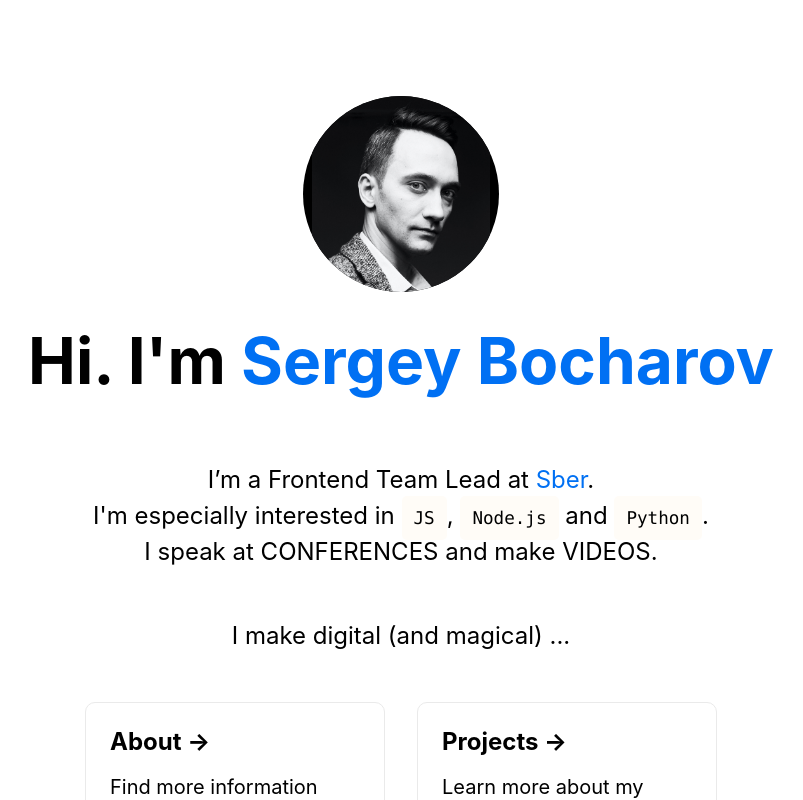
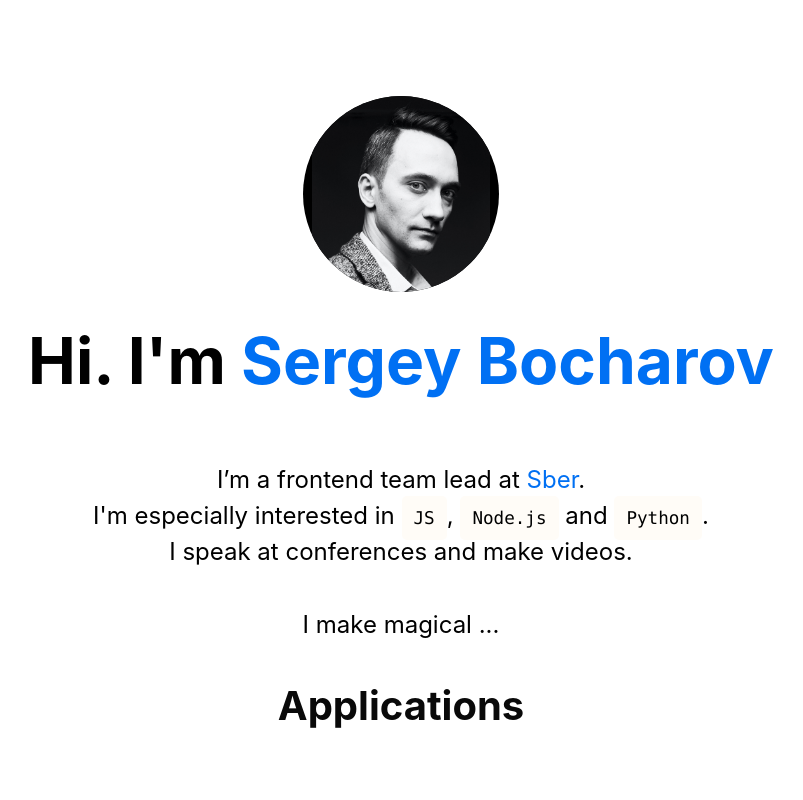
Before and after one commit to godfreyd/sergey-bocharov, a Next.js app: page / in a window 1280 px wide. Shown: the top 800 px of the page, without its empty margins (239-1042 px from the left). Built offline with nearby package versions, Linux system fonts and the light colour scheme.

Commit message:
Added animation

```diff
--- /dev/null
+++ b/src/components/Headline/Headline.module.scss
@@ -0,0 +1,5 @@
+.Headline {
+    display: block;
+    font-size: 2.5rem;
+    opacity: 1;
+}
--- /dev/null
+++ b/src/components/Headline/index.tsx
@@ -0,0 +1,71 @@
+import React, { FC, useRef, useEffect, useState } from 'react'
+import { gsap } from "gsap";
+import styles from './Headline.module.scss'
+
+const useInterval = (callback: undefined, delay?: number) => {
+    const savedCallback = useRef();
+
+    // Remember the latest callback.
+    useEffect(() => {
+      savedCallback.current = callback;
+    }, [callback]);
+
+    // Set up the interval.
+    useEffect(() => {
+      const tick = () => {
+        savedCallback.current();
+      }
+
+      if (delay !== null) {
+        let id = setInterval(tick, delay);
+        return () => clearInterval(id);
+      }
+    }, [delay]);
+}
+
+export const Headline: FC = () => {
+    const timeLine = gsap.timeline();
+    const headRef = useRef(null)
+    const headlines = ["Experiences","APIs & Libraries","Applications"];
+    const [text, setText] = useState('Applications');
+    let [count, setCount] = useState(0);
+
+    useInterval(() => {
+        const changeHeadline = () => {
+            timeLine.set(headRef.current, {
+                y: -10,
+                opacity: 0
+            });
+
+            timeLine.to(headRef.current, {
+                duration: 1.5,
+                opacity: 1,
+                y: 10
+            })
+        }
+
+        timeLine.set(headRef.current, {
+            y: -10,
+            opacity: 0
+        });
+
+
+        timeLine.to(headRef.current, {
+            duration: 1.5,
+            opacity: 1,
+            y: 10,
+            onComplete: changeHeadline,
+        });
+
+        setCount(count + 1);
+
+        if (count >= 2) {
+            setCount(0);
+        }
+
+        setText(headlines[count]);
+
+    }, 1500);
+
+    return <h2 className={styles.Headline} ref={headRef}>{text}</h2>
+}
--- a/src/pages/index.tsx
+++ b/src/pages/index.tsx
@@ -1,17 +1,10 @@
-import React, { useRef, useEffect } from 'react';
-import gsap from 'gsap';
+import React from 'react';
 import Link from 'next/link';
 import { BaseLayout } from '../components/layouts/BaseLayout';
+import { Headline } from '../components/Headline';
 import styles from '../styles/Home.module.scss';
 
 export default function Home() {
-    const boxRef = useRef();
-
-    // wait until DOM has been rendered
-    // useEffect(() => {
-    //   gsap.to(boxRef.current, { rotation: "+=360" });
-    // });
-
     return (
         <BaseLayout>
             <>
@@ -29,10 +22,8 @@ export default function Home() {
                     </a>
                 </h1>
 
-                {/* <div  className="box" ref={boxRef}>Hello</div> */}
-
                 <p className={styles.description}>
-                    I’m a Frontend Team Lead at{' '}
+                    I’m a frontend team lead at{' '}
                     <Link href="https://www.sberbank.com/index">
                         <a>Sber</a>
                     </Link>
@@ -41,14 +32,18 @@ export default function Home() {
                     <code className={styles.code}>JS</code>,{' '}
                     <code className={styles.code}>Node.js</code> and{' '}
                     <code className={styles.code}>Python</code>.<br />I speak at
-                    CONFERENCES and make VIDEOS.
+                    conferences and make videos.
                     <br />
                 </p>
 
-                <p className={styles.Box}>
-                    I make digital (and magical) ...
-                    {/* <Counter/> */}
-                </p>
+            <div className={styles.Box}>
+            <p >
+                                I make magical ...
+
+                            </p>
+                            <Headline/>
+            </div>
+
 
                 <div className={styles.grid}>
                     <a href="/about" className={styles.card}>
--- a/src/styles/Home.module.scss
+++ b/src/styles/Home.module.scss
@@ -43,8 +43,7 @@
 
 .Box {
   text-align: center;
-  margin: 2rem 0;
-  line-height: 1.5;
+  margin: 0 0 2rem 0;
   font-size: 1.5rem;
 }
 
```
